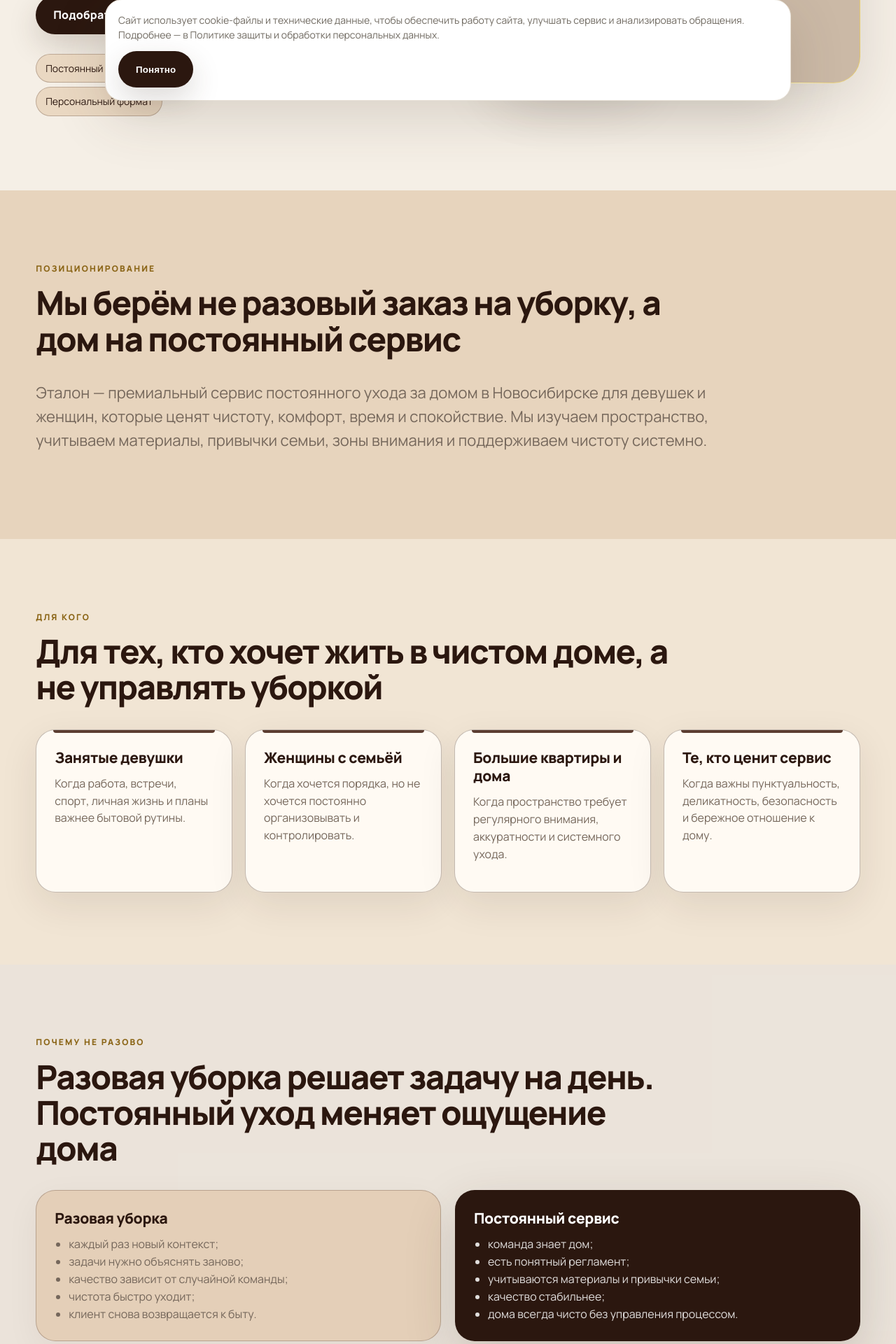
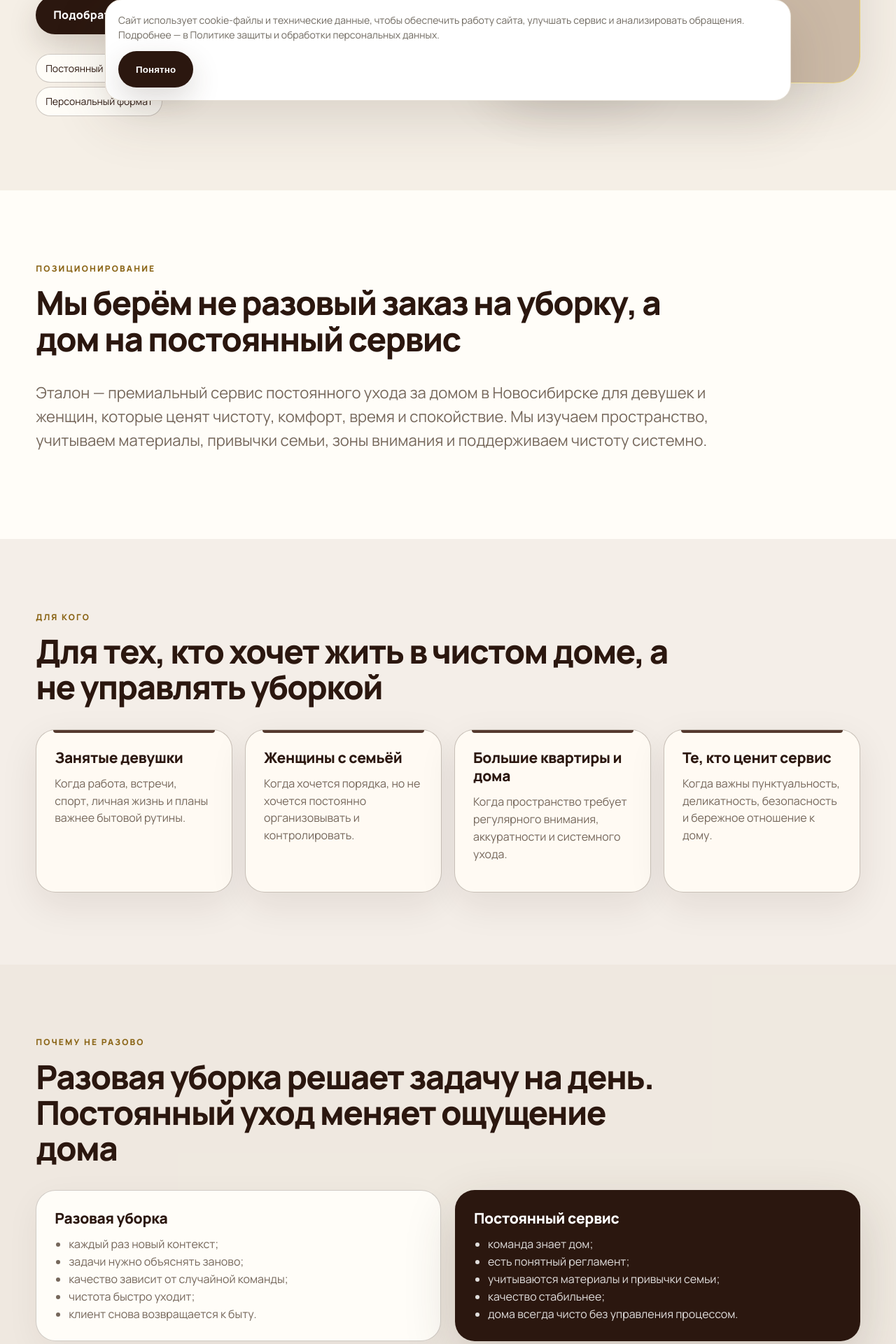
Before and after one commit to lutaevaem/etalon-cleaning, a React (Vite) app in the folder frontend/: page / in a window 1280 px wide. Shown: the part 640-2560 px from the top of the page at 70% size. Built offline with nearby package versions, Linux system fonts and the light colour scheme; no server answers.

Commit message:
Replace sandy palette with ivory chocolate premium palette

```diff
--- a/frontend/public/premium-animation-overrides.css
+++ b/frontend/public/premium-animation-overrides.css
@@ -1,37 +1,37 @@
 :root{
-  --bg:#f1e5d4;
-  --surface:#fff8ee;
-  --surface-2:#e5d1bb;
+  --bg:#f7f2ec;
+  --surface:#fffdf8;
+  --surface-2:#eee5dc;
   --text:#2b170f;
-  --muted:#6b5a4d;
-  --line:#d5bea5;
-  --accent:#5a3524;
+  --muted:#65574d;
+  --line:#d8cbc0;
+  --accent:#4a2b1f;
   --accent-dark:#2b170f;
-  --accent-soft:#e1cbb4;
+  --accent-soft:#eee5dc;
   --chocolate:#2b170f;
   --chocolate-2:#3a2116;
-  --chocolate-soft:#6b432f;
-  --chocolate-silk:#4b2a1c;
-  --brown-line:rgba(58,33,22,.30);
+  --chocolate-soft:#5b3829;
+  --chocolate-silk:#432519;
+  --brown-line:rgba(43,23,15,.26);
 }
 
 body{background:var(--bg)!important;color:var(--text)!important}
-.site-header{background:rgba(241,229,212,.95)!important;border-bottom-color:rgba(58,33,22,.34)!important}
+.site-header{background:rgba(247,242,236,.96)!important;border-bottom-color:rgba(43,23,15,.28)!important}
 .logo,.logo-text,h1,h2,h3{color:var(--chocolate)!important}
 .eyebrow{color:var(--gold-dark)!important}
 
 .header-cta,.btn.primary{background:var(--chocolate)!important;color:#fff!important}
 .btn.secondary{background:var(--surface)!important;color:var(--chocolate)!important}
 
-main > .section:nth-child(even){background:rgba(58,33,22,.055)}
+main > .section:nth-child(even){background:rgba(43,23,15,.028)}
 main > .section:nth-child(odd){background:transparent}
-.section.intro,.section.services,.section.people,.section.faq{background:#e7d4bd!important}
-.section.audience,.section.formats,.section.gallery,.section.reviews{background:#f1e5d4!important}
+.section.intro,.section.services,.section.people,.section.faq{background:#fffdf8!important}
+.section.audience,.section.formats,.section.gallery,.section.reviews{background:#f4eee8!important}
 
 .card,.format-card,blockquote,details,.quiz-card{
   background:var(--surface)!important;
   border-color:var(--brown-line)!important;
-  box-shadow:0 18px 54px rgba(58,33,22,.095)!important;
+  box-shadow:0 18px 54px rgba(43,23,15,.085)!important;
 }
 
 .card::before,.format-card::before,blockquote::before,details::before{
@@ -48,15 +48,15 @@ main > .section:nth-child(odd){background:transparent}
 
 .card:hover,.format-card:hover,blockquote:hover,details:hover{
   border-color:rgba(212,175,55,.86)!important;
-  box-shadow:0 24px 74px rgba(58,33,22,.16)!important;
+  box-shadow:0 24px 74px rgba(43,23,15,.15)!important;
 }
 
 .card h3,.format-card h3,summary,cite{color:var(--chocolate)!important}
 .card p,.format-card p,.step p,details p,blockquote p,.wide-text,.lead,.caption,.quiz-copy p,.people-grid p{color:var(--muted)!important}
 
 .compare-box.muted{
-  background:#e4cfb8!important;
-  border-color:rgba(58,33,22,.26)!important;
+  background:#fffdf8!important;
+  border-color:rgba(43,23,15,.22)!important;
 }
 
 .compare-box.accent,.value-card{
@@ -68,23 +68,23 @@ main > .section:nth-child(odd){background:transparent}
 .format-card.featured{
   background:var(--chocolate)!important;
   border-color:var(--gold)!important;
-  box-shadow:0 24px 72px rgba(58,33,22,.22)!important;
+  box-shadow:0 24px 72px rgba(43,23,15,.22)!important;
 }
 .format-card.featured h3,.format-card.featured p{color:#fff!important}
 .format-card.featured .best-for{color:rgba(255,255,255,.82)!important;border-top-color:rgba(212,175,55,.62)!important}
 
 .hero-points span{
-  background:#ead8c2!important;
+  background:#fffdf8!important;
   color:var(--chocolate)!important;
-  border-color:rgba(58,33,22,.26)!important;
+  border-color:rgba(43,23,15,.24)!important;
 }
 
-.step{border-top-color:rgba(58,33,22,.34)!important}
-.best-for{border-top-color:rgba(58,33,22,.28)!important}
+.step{border-top-color:rgba(43,23,15,.30)!important}
+.best-for{border-top-color:rgba(43,23,15,.24)!important}
 
 input,select,textarea{
-  border-color:rgba(58,33,22,.22)!important;
-  background:#fffaf3!important;
+  border-color:rgba(43,23,15,.20)!important;
+  background:#fffdf8!important;
 }
 input:focus,select:focus,textarea:focus{
   border-color:var(--gold)!important;
@@ -92,8 +92,8 @@ input:focus,select:focus,textarea:focus{
 }
 
 .quiz-card{
-  background:#f8eddf!important;
-  border-color:rgba(58,33,22,.34)!important;
+  background:#fffdf8!important;
+  border-color:rgba(43,23,15,.30)!important;
 }
 
 .final{
@@ -102,17 +102,17 @@ input:focus,select:focus,textarea:focus{
   border:1.5px solid var(--gold)!important;
   border-radius:38px!important;
   padding:clamp(34px,5vw,66px)!important;
-  box-shadow:0 28px 86px rgba(58,33,22,.22)!important;
+  box-shadow:0 28px 86px rgba(43,23,15,.22)!important;
 }
 .final h2,.final p,.final span{color:#fff!important}
 .final p,.final span{opacity:.86}
 
 .footer{
-  background:#d8c0a5!important;
-  border-top-color:rgba(58,33,22,.38)!important;
+  background:#e8ded4!important;
+  border-top-color:rgba(43,23,15,.32)!important;
 }
 .footer strong,.footer-legal strong{color:var(--chocolate)!important}
-.footer-legal{border-top-color:rgba(58,33,22,.28)!important}
+.footer-legal{border-top-color:rgba(43,23,15,.24)!important}
 
 .logo-mark{animation-duration:8.4s,14.4s!important}
 .header-cta{animation-duration:8.4s!important}
```
